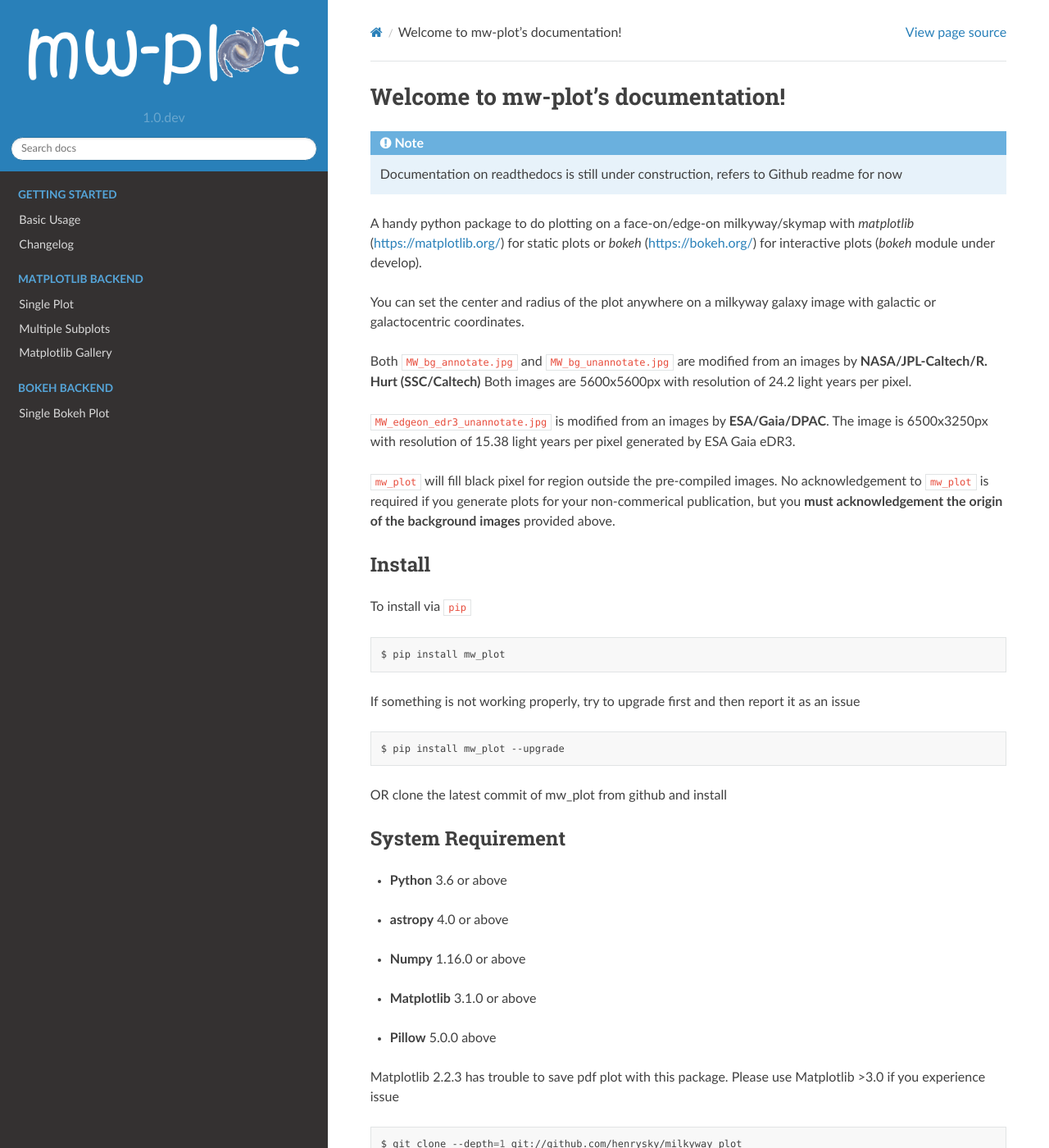
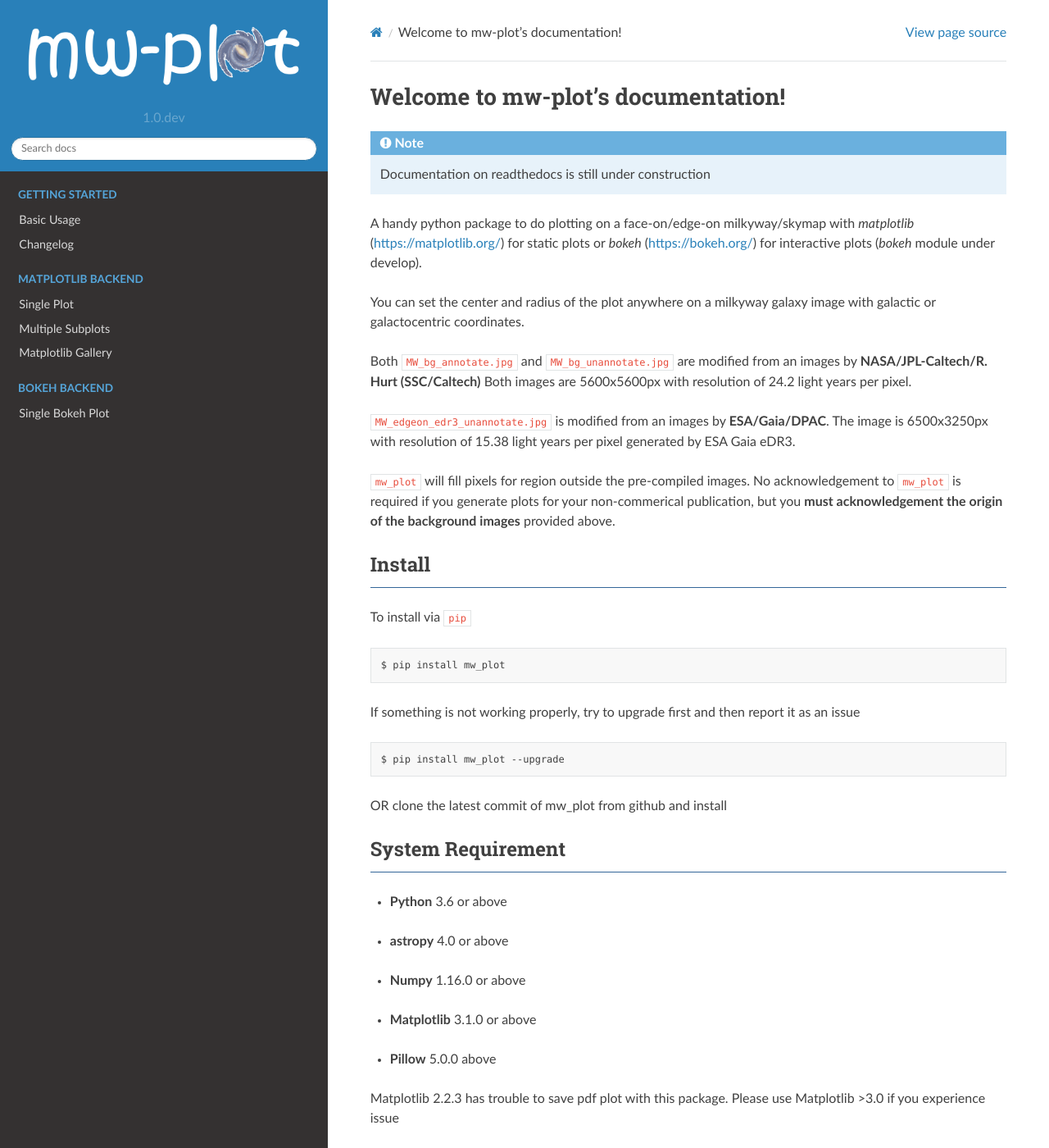
Before and after one commit to henrysky/milkyway_plot, a Sphinx documentation site: the page built from docs/source/index.rst, in a window 1280 px wide and 1400 px high. Shown: the whole window at 82% size. Built offline with Sphinx 7.4.7 and the Read the Docs theme 2.0.0, drawn with Linux system fonts in a browser that asks for light colours.

Commit message:
update sphinx std css

```diff
--- a/README.rst
+++ b/README.rst
@@ -34,7 +34,7 @@ Both images are 5600x5600px with resolution of 24.2 light years per pixel.
 ``MW_edgeon_edr3_unannotate.jpg`` is modified from an images by **ESA/Gaia/DPAC**.
 The image is 6500x3250px with resolution of 15.38 light years per pixel generated by ESA Gaia eDR3.
 
-``mw_plot`` will fill black pixel for region outside the pre-compiled images. No acknowledgement to ``mw_plot``
+``mw_plot`` will fill pixels for region outside the pre-compiled images. No acknowledgement to ``mw_plot``
 is required if you generate plots for your non-commerical publication, but you **must acknowledgement the origin of
 the background images** provided above.
 
--- a/docs/source/_templates/layout.html
+++ b/docs/source/_templates/layout.html
@@ -25,6 +25,10 @@
       @media screen and (max-width: 768px) {.rst-versions { width: auto }}
     .wy-nav-content-wrap { background: #fff }
     .wy-nav-content { background: #fff }
+    dd { background: #f5f8fd }
+    h2 { border-bottom: 1px solid #336699; padding-bottom: .5em }
+    dl { background: #f5f8fd }
+    dt { width: 100% }
 
   </style>
 
--- a/docs/source/index.rst
+++ b/docs/source/index.rst
@@ -8,7 +8,7 @@ Welcome to mw-plot's documentation!
 
 .. note::
 
-    Documentation on readthedocs is still under construction, refers to Github readme for now
+    Documentation on readthedocs is still under construction
 
 A handy python package to do plotting on a face-on/edge-on milkyway/skymap with `matplotlib` (https://matplotlib.org/) for
 static plots or `bokeh` (https://bokeh.org/) for interactive plots (`bokeh` module under develop).
@@ -22,7 +22,7 @@ Both images are 5600x5600px with resolution of 24.2 light years per pixel.
 ``MW_edgeon_edr3_unannotate.jpg`` is modified from an images by **ESA/Gaia/DPAC**.
 The image is 6500x3250px with resolution of 15.38 light years per pixel generated by ESA Gaia eDR3.
 
-``mw_plot`` will fill black pixel for region outside the pre-compiled images. No acknowledgement to ``mw_plot``
+``mw_plot`` will fill pixels for region outside the pre-compiled images. No acknowledgement to ``mw_plot``
 is required if you generate plots for your non-commerical publication, but you **must acknowledgement the origin of
 the background images** provided above.
 
```
Lines whose indentation alone changed are shown as unchanged.
